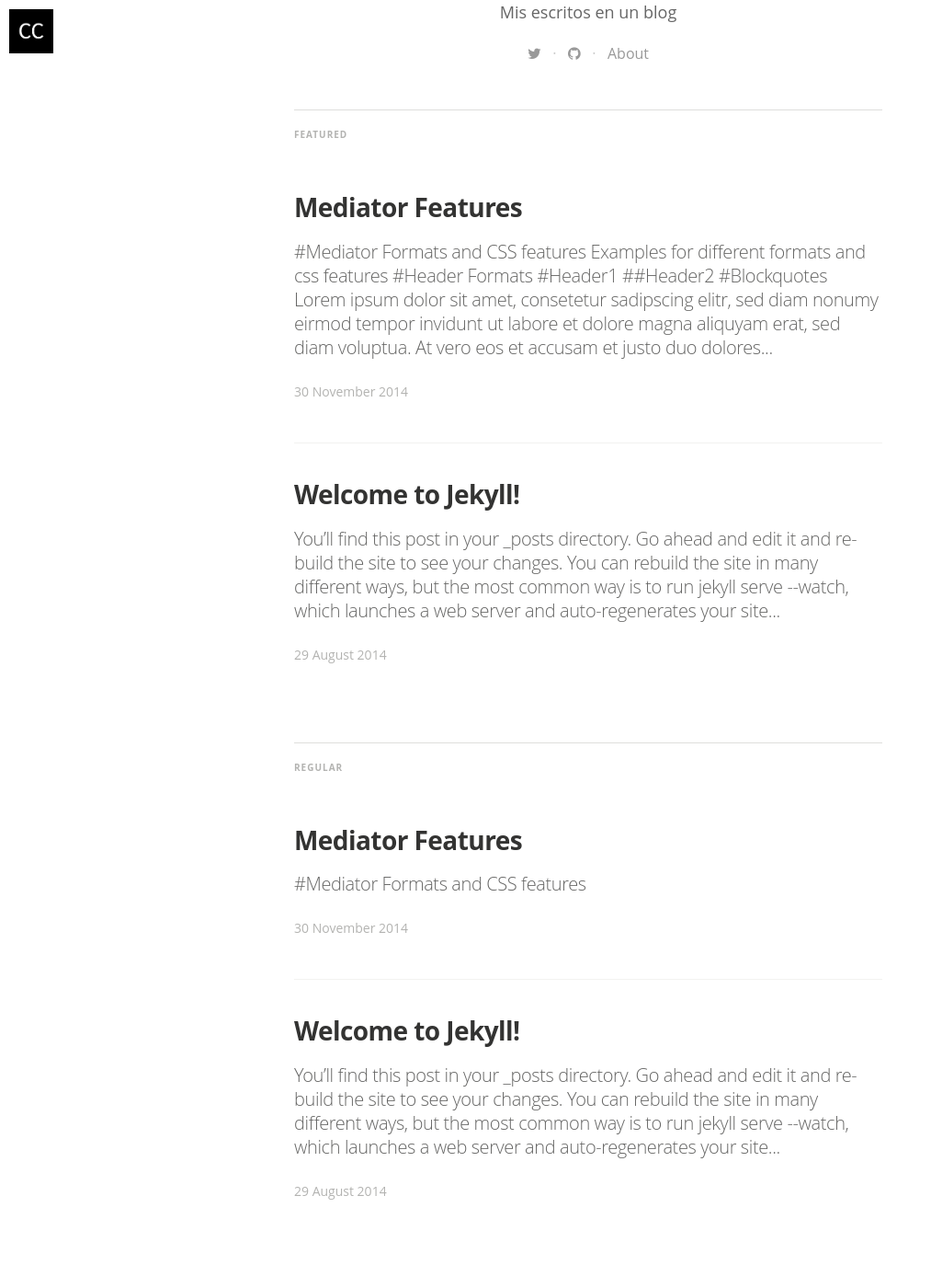
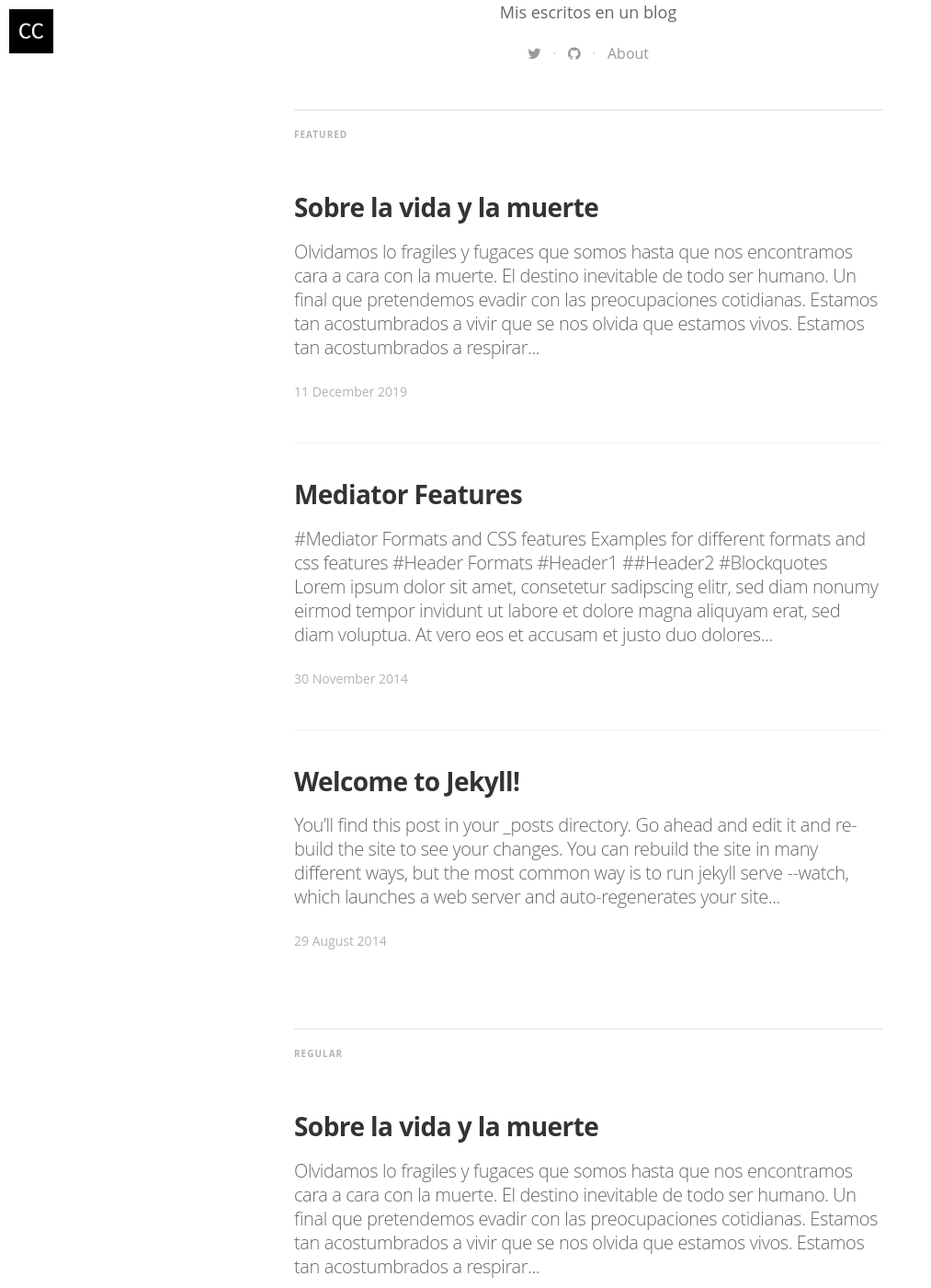
Before and after one commit to AzucenaMV/ChicledeCanela, a Jekyll site: the page built from index.html, in a window 1280 px wide and 1400 px high, scrolled down 592 px. Shown: the whole window at 92% size, without its empty margins (0-1013 px from the left). Built offline with Jekyll 4.4.1, drawn with Linux system fonts in a browser that asks for light colours; nearby versions of some CDN libraries; some web fonts are replaced; the list of posts is cut into pages by our own code.

Commit message:
New entry

```diff
--- /dev/null
+++ b/_posts/2019-12-11-sobre-la-vida-y-la-muerte.markdown
@@ -0,0 +1,28 @@
+---
+layout: post
+title:  "Sobre la vida y la muerte"
+date:   2019-12-11 1:13:00
+categories: jekyll update
+tags: featured
+image: /assets/images/moon.JPG
+---
+
+Olvidamos lo fragiles y fugaces que somos hasta que nos encontramos cara a cara con la muerte. El destino inevitable de todo ser humano. Un final que pretendemos evadir con las preocupaciones cotidianas. Estamos tan acostumbrados a vivir que se nos olvida que estamos vivos. Estamos tan acostumbrados a respirar que se nos olvida que un día dejaremos de hacerlo. Vida y muerte son caras de una misma moneda.
+
+La muerte nos quitara lo que mas amamos. Lo mas doloroso que hemos de vivir sera ver partir a nuestros seres queridos. Un dolor que nunca se va del todo, pero aprendemos a vivir con el. Volvemos a sonreir aunque la herida siga ahi, en las profundidades de nuestras entrañas. La vida no vuelve a ser la misma, pero la vida debe continuar.
+
+La muerte es inminente por mas que quisieramos ignorarlo. Hablemos de la muerte, ya que es lo unico seguro que tendremos en esta vida. Festejemos hoy por la finitud de la vida, y la dicha de estar en el presente. Hablemos de la muerte, que se ha llevado a nuestros seres queridos. Recordemos con alegria los tiempos que compartimos con ellos.
+
+Al final nada importa mas que las experiencias que atesoramos, y que hemos compartido con los demas. La huella que dejamos en otros al partir sera el unico vestigio de nuestra efimera existencia. La memoria del ser querido sera nuestro mas preciado obituario. La vida dura tan solo instante, un instante que se va en un respiro.
+
+
+{% highlight js %}
+
+<footer class="site-footer">
+ <a class="subscribe" href="{{ "/feed.xml" | prepend: site.baseurl }}"> <span class="tooltip"> <i class="fa fa-rss"></i> Subscribe!</span></a>
+  <div class="inner">a
+   <section class="copyright">All content copyright <a href="mailto:{{ site.email}}">{{ site.name }}</a> &copy; {{ site.time | date: '%Y' }} &bull; All rights reserved.</section>
+   <section class="poweredby">Made with <a href="http://jekyllrb.com"> Jekyll</a></section>
+  </div>
+</footer>
+{% endhighlight %}
```
Also changed, not shown: about.md (+3 -3 lines), 2 other files.
